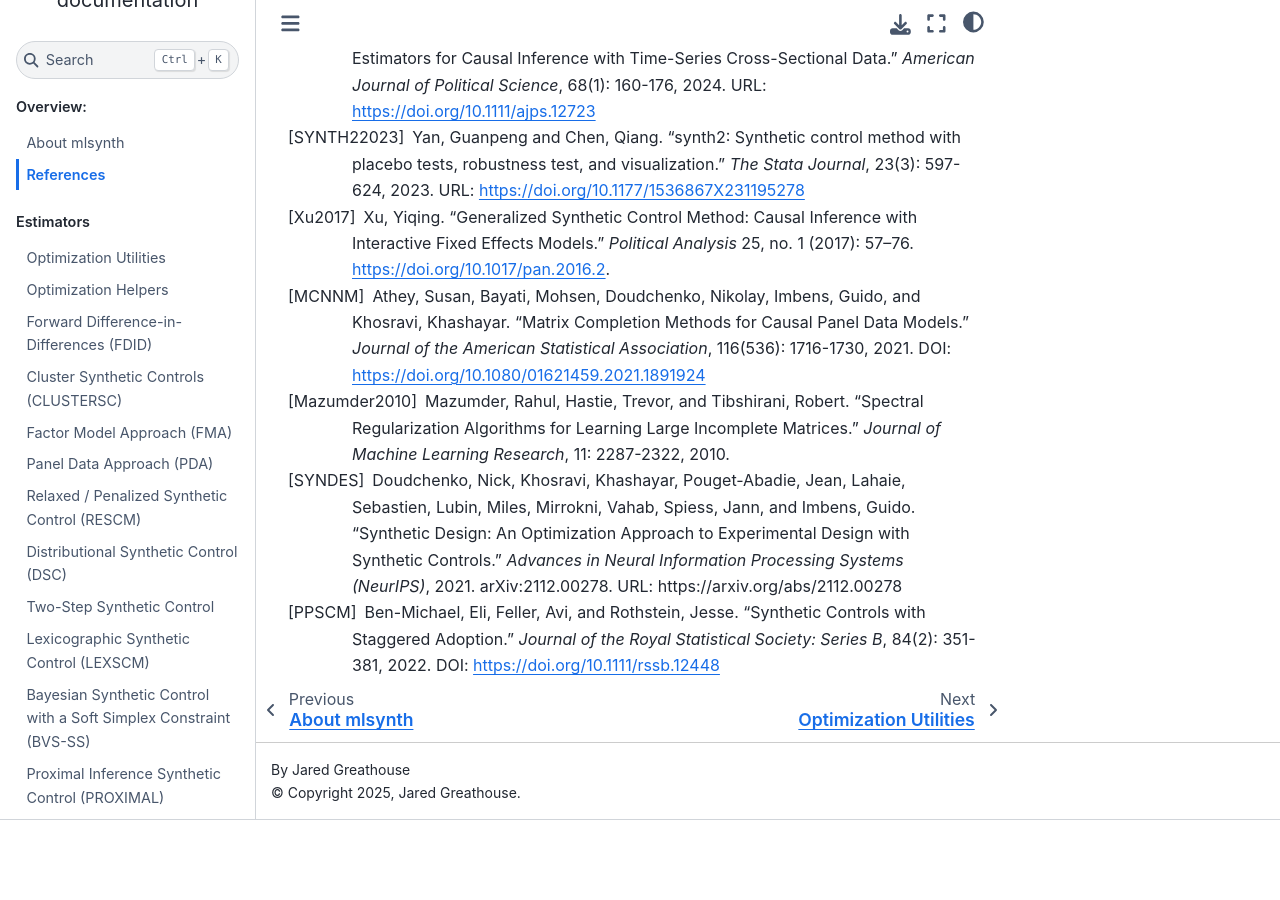
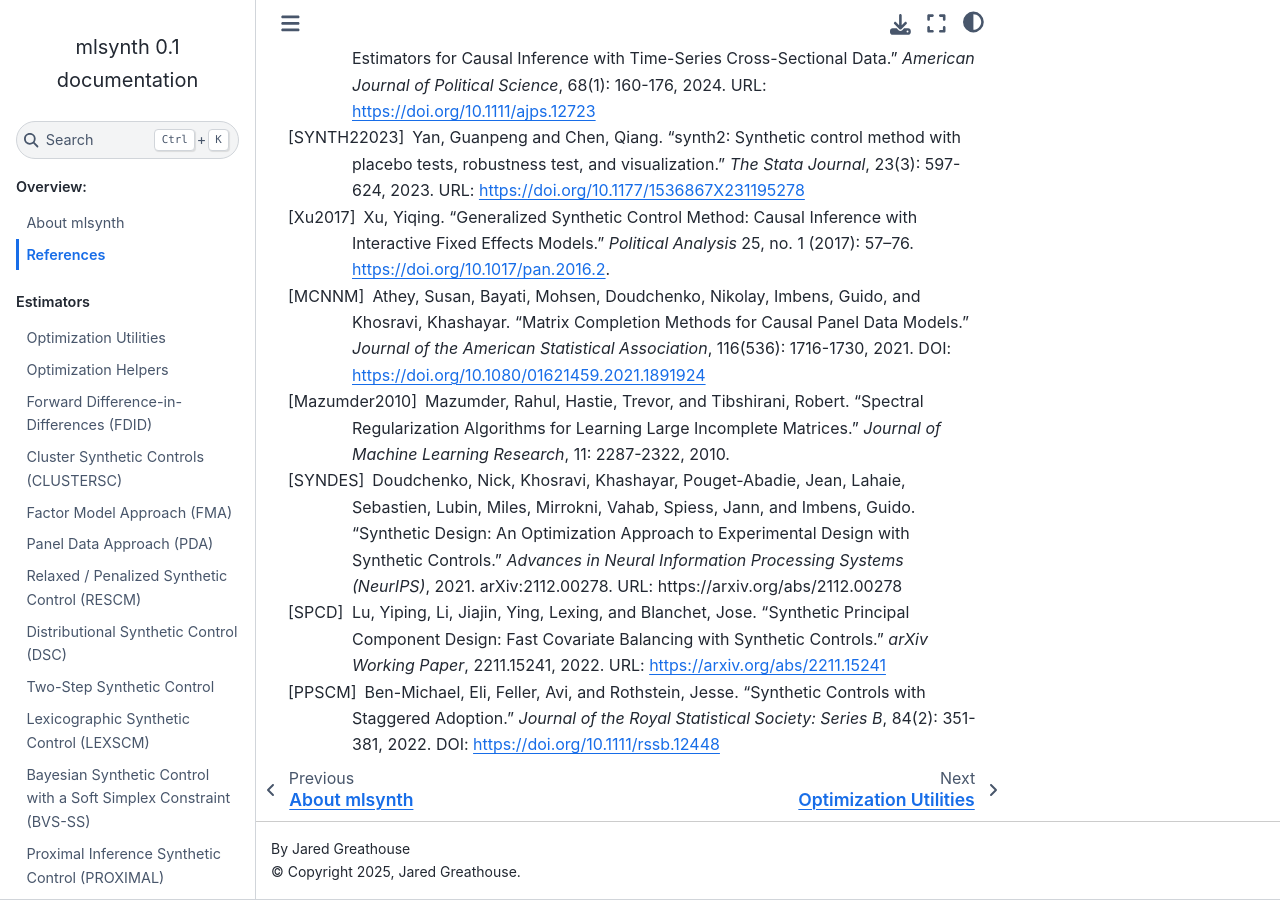
Before and after one commit to jgreathouse9/mlsynth, a Sphinx documentation site: the page built from docs/references.rst, in a window 1280 px wide and 900 px high, scrolled down 4101 px. Built offline with Sphinx 7.4.7 and the Sphinx Book theme 1.1.4, drawn with Linux system fonts in a browser that asks for light colours; pages that are not in the unit, such as notebooks, are missing from menus; before the commit the page ends 4921 px from its top, so only the background shows below that.

Commit message:
Add files via upload

```diff
--- a/docs/references.rst
+++ b/docs/references.rst
@@ -286,6 +286,12 @@ References
     *Advances in Neural Information Processing Systems (NeurIPS)*, 2021.
     arXiv:2112.00278. URL: https://arxiv.org/abs/2112.00278
 
+.. [SPCD]
+    Lu, Yiping, Li, Jiajin, Ying, Lexing, and Blanchet, Jose.
+    "Synthetic Principal Component Design: Fast Covariate Balancing with Synthetic Controls."
+    *arXiv Working Paper*, 2211.15241, 2022.
+    URL: https://arxiv.org/abs/2211.15241
+
 .. [PPSCM]
     Ben-Michael, Eli, Feller, Avi, and Rothstein, Jesse.
     "Synthetic Controls with Staggered Adoption."
```
